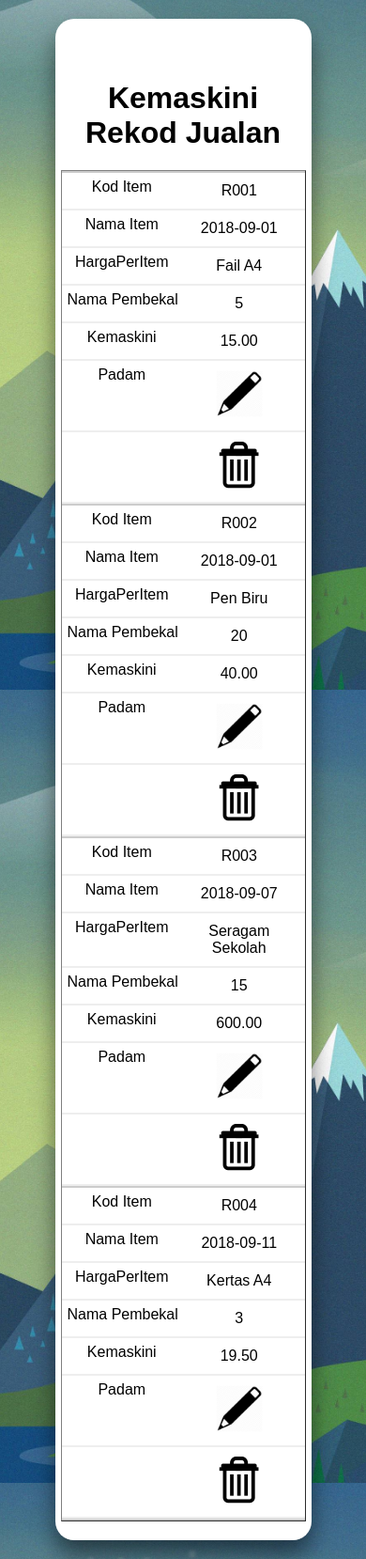
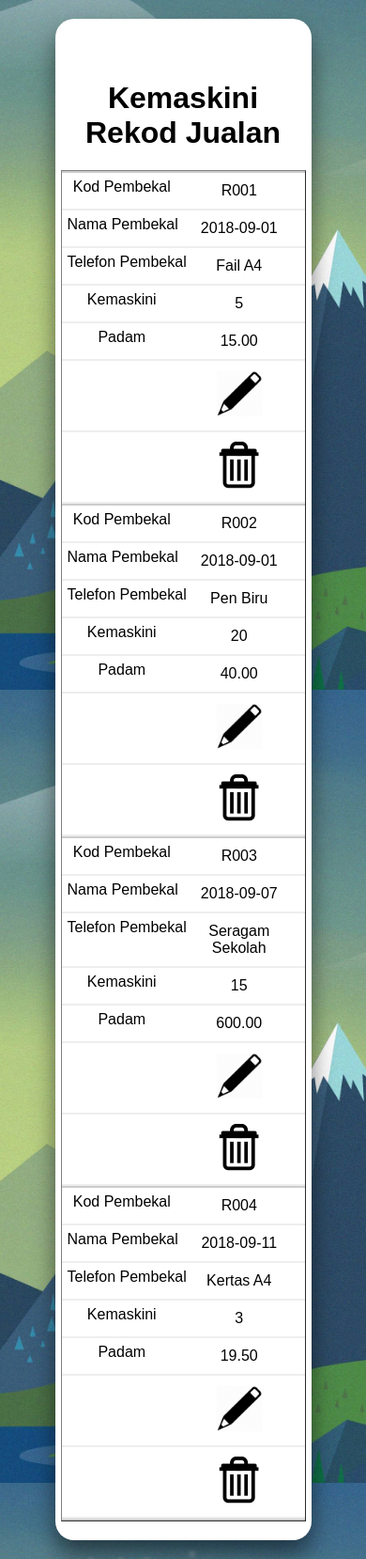
Before and after one commit to TMGamerz/spm-project-2019, a PHP site: page /viewRekodJualan.php in a window 390 px wide. Shown: the part 110-1769 px from the top of the page at 94% size. Run offline with PHP 8.4, Linux system fonts and the light colour scheme; data comes from the database, SQL or seed files in the repository.

Commit message:
Done kemaskini item and pembekal, not yet fix dropdown duplicate data problem. Fixed responsive table for item and pembekal

```diff
--- /dev/null
+++ b/css/viewRekodPembekal-style.css
@@ -0,0 +1,123 @@
+html {
+    background: url(../img/bgp3.jpg) no-repeat center center fixed;
+    -webkit-background-size: cover;
+    -moz-background-size: cover;
+    -o-background-size: cover;
+    background-size: cover;
+}
+
+body {
+    font-family: Arial, Helvetica, sans-serif;
+    width: 100%;
+    height: auto;
+    margin: 0;
+    padding: 0;
+    max-width: 100%;
+    overflow-x: hidden;
+}
+
+h1 {
+    padding: 25px 0 0 0;
+    text-align: center;
+}
+
+.container {
+    max-width: 100%;
+    height: auto;
+    margin: 5% 15%;
+    padding: 20px 6px 20px 6px;
+    background-color: #fff;
+    box-shadow: 0 15px 25px rgba(0, 0, 0, .5);
+    border-radius: 20px;
+}
+
+table {
+    border-collapse: collapse;
+}
+
+td {
+    text-align: center;
+}
+
+img {
+    width: 50px;
+    height: 50px;
+}
+
+.editIcon:hover {
+    content: url(../icons/editFilled.png);
+}
+
+.deleteIcon:hover {
+    content: url(../icons/deleteFilled.png);
+}
+
+/* Responsive layout - when the screen is less than 800px wide, make the two columns stack on top of each other instead of next to each other */
+@media screen and (max-width: 800px) {
+    /*
+    Max width before this PARTICULAR table gets nasty
+    This query will take effect for any screen smaller than 760px
+    and also iPads specifically.
+    */
+    /* Force table to not be like tables anymore */
+    table, thead, tbody, th, td, tr {
+        display: block;
+    }
+
+    th {
+        display: none;
+    }
+
+    /* Hide table headers (but not display: none;, for accessibility) */
+    thead tr {
+        position: absolute;
+        top: -9999px;
+        left: -9999px;
+    }
+
+    tr {
+        border-bottom: 2px solid #ccc;
+    }
+
+    td {
+        /* Behave  like a "row" */
+        border: none;
+        border-bottom: 2px solid #eee;
+        position: relative;
+        padding-left: 50%;
+    }
+
+    td:before {
+        /* Now like a table header */
+        position: absolute;
+        /* Top/left values mimic padding */
+        top: 6px;
+        left: 6px;
+        width: 45%;
+        padding-right: 10px;
+        white-space: nowrap;
+    }
+
+    /*
+    Label the data
+    */
+    td:nth-of-type(1):before {
+        content: "Kod Pembekal";
+    }
+
+    td:nth-of-type(2):before {
+        content: "Nama Pembekal";
+    }
+
+    td:nth-of-type(3):before {
+        content: "Telefon Pembekal";
+    }
+
+    td:nth-of-type(4):before {
+        content: "Kemaskini";
+    }
+
+    td:nth-of-type(5):before {
+        content: "Padam";
+    }
+}
--- a/includes/kemaskiniRekodItem.inc.php
+++ b/includes/kemaskiniRekodItem.inc.php
@@ -9,7 +9,7 @@
     $kodItem = mysqli_real_escape_string($conn, $_POST['kodItem']);
     $namaItem = mysqli_real_escape_string($conn, $_POST['namaItem']);
     $kodPembekal = mysqli_real_escape_string($conn, $_POST['namaPembekal']);
-    $hargaPerItem = mysqli_real_escape_string($conn, $_POST['harga']);
+    $hargaPerItem = mysqli_real_escape_string($conn, $_POST['hargaPerItem']);
 
     $sql2 = "UPDATE `item` SET `KodItem` = '$kodItem', `NamaItem` = '$namaItem', `KodPembekal` = '$kodPembekal', `HargaPerItem` = '$hargaPerItem' WHERE `KodItem` = '$oldKodItem'";
     $result2 = mysqli_query($conn, $sql2) or die(mysqli_error($conn));
--- a/includes/login.inc.php
+++ b/includes/login.inc.php
@@ -37,11 +37,10 @@
                 $_SESSION['IDPengguna']= $row['IDPengguna'];
                 $_SESSION['NamaPengguna']= $row['NamaPengguna'];
                 $_SESSION['KataLaluan']= $row['KataLaluan'];
-                $token = $_SESSION['token'];
 
                 echo "<script>
                         alert('Anda sudah berjaya log masuk!');
-                        window.location.href = '../menu.php?token=$token';
+                        window.location.href = '../menu.php';
                       </script>";
                 exit();
             }
--- a/includes/tambahRekodJualan.inc.php
+++ b/includes/tambahRekodJualan.inc.php
@@ -24,16 +24,14 @@
         // Check if the user exists in the database
         $sql = "SELECT `KodJualan` FROM `jualan` WHERE `KodJualan` = '$kodJualan'";
         $result = mysqli_query($conn, $sql);
-        $row = mysqli_fetch_array($result, MYSQLI_ASSOC);
-
-        if (mysqli_fetch_array($result)) {
+        if (mysqli_num_rows($result) > 0) {
             echo "<script>alert('Maklumat yang anda masuk tidak sah! Sila masuk semula.');
                   window.location = '../tambahRekodJualan.php?data=exists';
                   </script>";
             exit();
         } else {
             $sql2 = "INSERT INTO `jualan`(`KodJualan`, `TarikhJualan`, `KodItem`, `KuantitiItemDijual`, `HargaJualan`, `IDPengguna`) VALUES('$kodJualan', '$tarikhJualan', '$kodItem', '$kuantitiItemDijual', '$hargaJualan', '$IDPengguna')";
-            $query = mysqli_query($conn,$sql2);
+            $query = mysqli_query($conn, $sql2);
 
             if ($query) {
                 echo "<script>alert('Anda sudah berjaya menambah rekod jualan!');
--- a/viewRekodItem.php
+++ b/viewRekodItem.php
@@ -3,7 +3,7 @@
 ?>
 
     <head>
-        <link rel = "stylesheet" type = "text/css" href = "css/viewRekod-style.css">
+        <link rel = "stylesheet" type = "text/css" href = "css/viewRekodItem-style.css">
         <title>Rekod Item</title>
     </head>
 
@@ -11,7 +11,7 @@
 <div class = "container">
     <h1>Kemaskini Rekod Item</h1>
 
-    <form action = "includes/viewRekod.inc.php" method = "POST">
+    <form action = "" method = "POST">
         <?php
         /*Displays all data from 'item' table*/
 
@@ -25,7 +25,7 @@
         // If you want all the rows in A and matching records in B, you could change INNER JOIN to LEFT JOIN.
         // Conversely, if you want all the records from B and only the matching ones from A, use RIGHT JOIN.
         // Finally, if you need everything from both tables, matching or not, you can use FULL JOIN.
-        $result = mysqli_query($conn ,"SELECT item.KodItem, item.NamaItem, item.HargaPerItem, pembekal.NamaPembekal FROM item LEFT JOIN pembekal ON item.KodPembekal=pembekal.KodPembekal;")
+        $result = mysqli_query($conn ,"SELECT * FROM `item` LEFT JOIN `pembekal` ON `item`.`KodPembekal` = `pembekal`.`KodPembekal` ORDER BY `KodItem` ASC;")
         or die(mysqli_error($conn));
 
         echo "<table align = 'center' border='1' cellpadding='10'>";
--- a/viewRekodJualan.php
+++ b/viewRekodJualan.php
@@ -3,7 +3,7 @@
 ?>
 
     <head>
-        <link rel = "stylesheet" type = "text/css" href = "css/viewRekod-style.css">
+        <link rel = "stylesheet" type = "text/css" href = "css/viewRekodPembekal-style.css">
         <title>Rekod Jualan</title>
     </head>
 
@@ -11,7 +11,7 @@
 <div class = "container">
     <h1>Kemaskini Rekod Jualan</h1>
 
-    <form action = "includes/viewRekod.inc.php" method = "POST">
+    <form action = "" method = "POST">
         <?php
         /*Displays all data from 'item' table*/
 
--- a/viewRekodPembekal.php
+++ b/viewRekodPembekal.php
@@ -3,7 +3,7 @@
 ?>
 
     <head>
-        <link rel = "stylesheet" type = "text/css" href = "css/viewRekod-style.css">
+        <link rel = "stylesheet" type = "text/css" href = "css/viewRekodPembekal-style.css">
         <title>Rekod Pembekal</title>
     </head>
 
@@ -28,7 +28,7 @@
         // If you want all the rows in A and matching records in B, you could change INNER JOIN to LEFT JOIN.
         // Conversely, if you want all the records from B and only the matching ones from A, use RIGHT JOIN.
         // Finally, if you need everything from both tables, matching or not, you can use FULL JOIN.
-        $result = mysqli_query($conn ,"SELECT * FROM pembekal;")
+        $result = mysqli_query($conn ,"SELECT * FROM `pembekal` ORDER BY `KodPembekal` ASC;")
         or die(mysqli_error($conn));
 
         echo "<table align = 'center' border='1' cellpadding='10'>";
```
Also changed, not shown: css/viewRekodItem-style.css (renamed from css/viewRekod-style.css).
